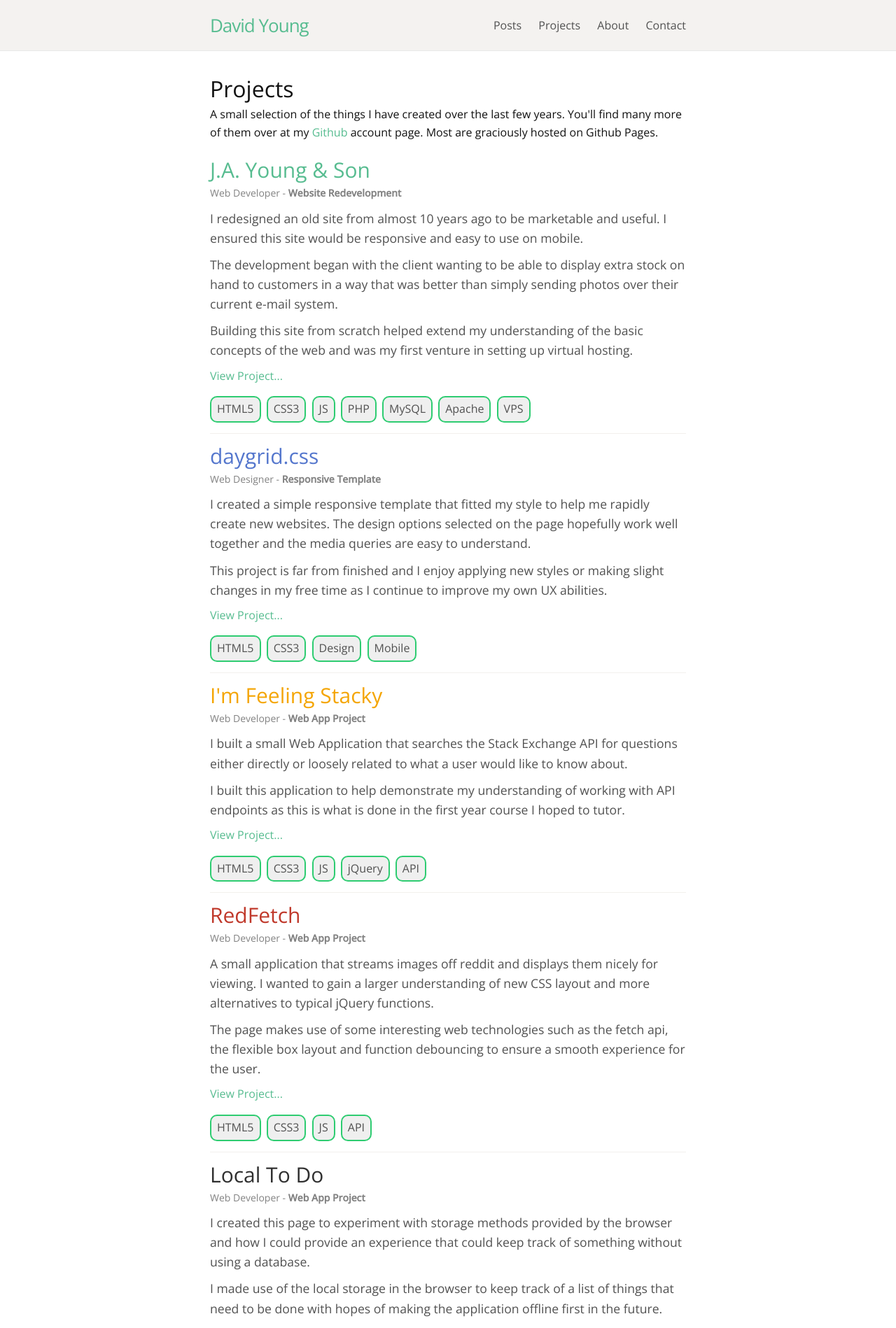
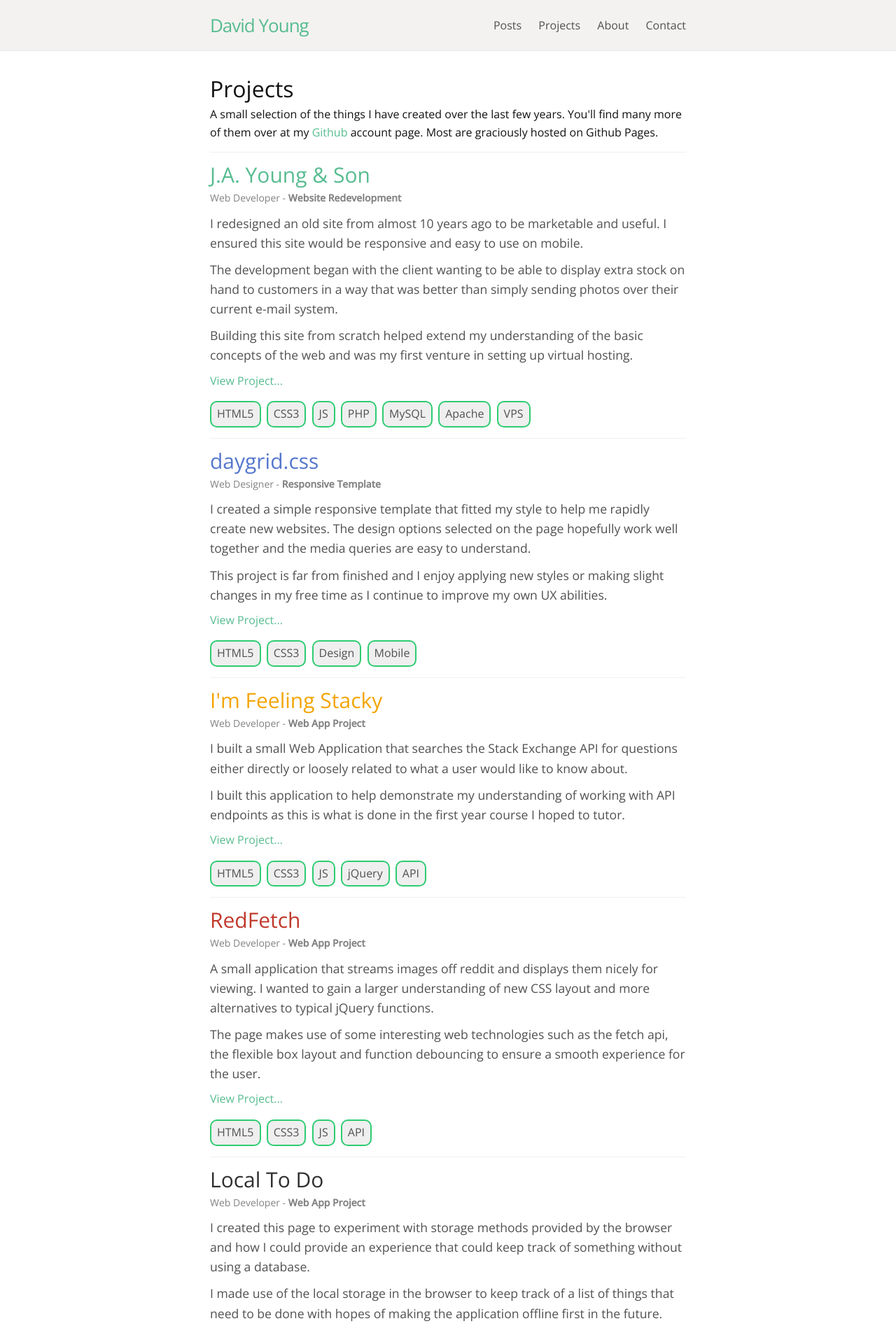
Before and after one commit to dayvidwhy/dayvidwhy.github.io, a Jekyll site: the page built from projects.html, in a window 1280 px wide. Shown: the top 1898 px of the page at 70% size. Built offline with Jekyll 4.4.1, drawn with Linux system fonts in a browser that asks for light colours.

Commit message:
Add top border to first blog post.

```diff
--- a/_sass/_layout.scss
+++ b/_sass/_layout.scss
@@ -260,20 +260,20 @@
 .post-list {
     margin-left: 0;
     list-style: none;
-    margin-top: 24px;
+    margin-top: 15px;
 
     > li {
         padding-top: $spacing-unit / 2;
         padding-bottom: $spacing-unit / 2;
         border-bottom: 1px solid #f2f0ed;
 
+        &:first-child {
+            border-top: 1px solid #f2f0ed;
+        }
+
         &:last-child {
             border-bottom: none;
             padding-bottom: 0;
-        }
-
-        &:first-child {
-            padding-top: 0;
         }
 
         > h2 {
```
